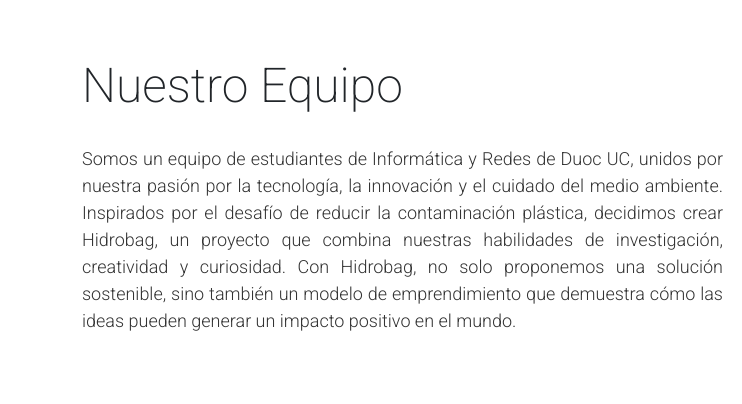
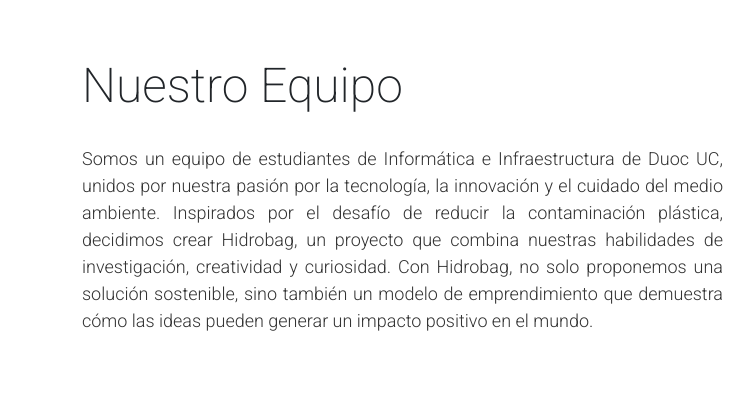
Before and after one commit to Camila-Aroca/hidrobag-2, a plain HTML site: page index.html in a window 1280 px wide. Shown: the part 2589-2993 px from the top of the page, 0-742 px from the left. Drawn offline with Linux system fonts and the light colour scheme.

Commit message:
Update index.html

```diff
--- a/index.html
+++ b/index.html
@@ -179,7 +179,7 @@ https://templatemo.com/tm-559-zay-shop
                     <div class="col-md-7">
                         <h1 class="h1" style="margin-bottom: 30px;">Nuestro Equipo</h1>
                         <p style="color: #333; text-align: justify;">
-                            Somos un equipo de estudiantes de Informática y Redes de Duoc UC, unidos por nuestra
+                            Somos un equipo de estudiantes de Informática e Infraestructura de Duoc UC, unidos por nuestra
                             pasión por la tecnología, la innovación y el cuidado del medio ambiente.
                             Inspirados por el desafío de reducir la contaminación plástica, decidimos crear
                             Hidrobag, un proyecto que combina nuestras habilidades de investigación, creatividad
```
